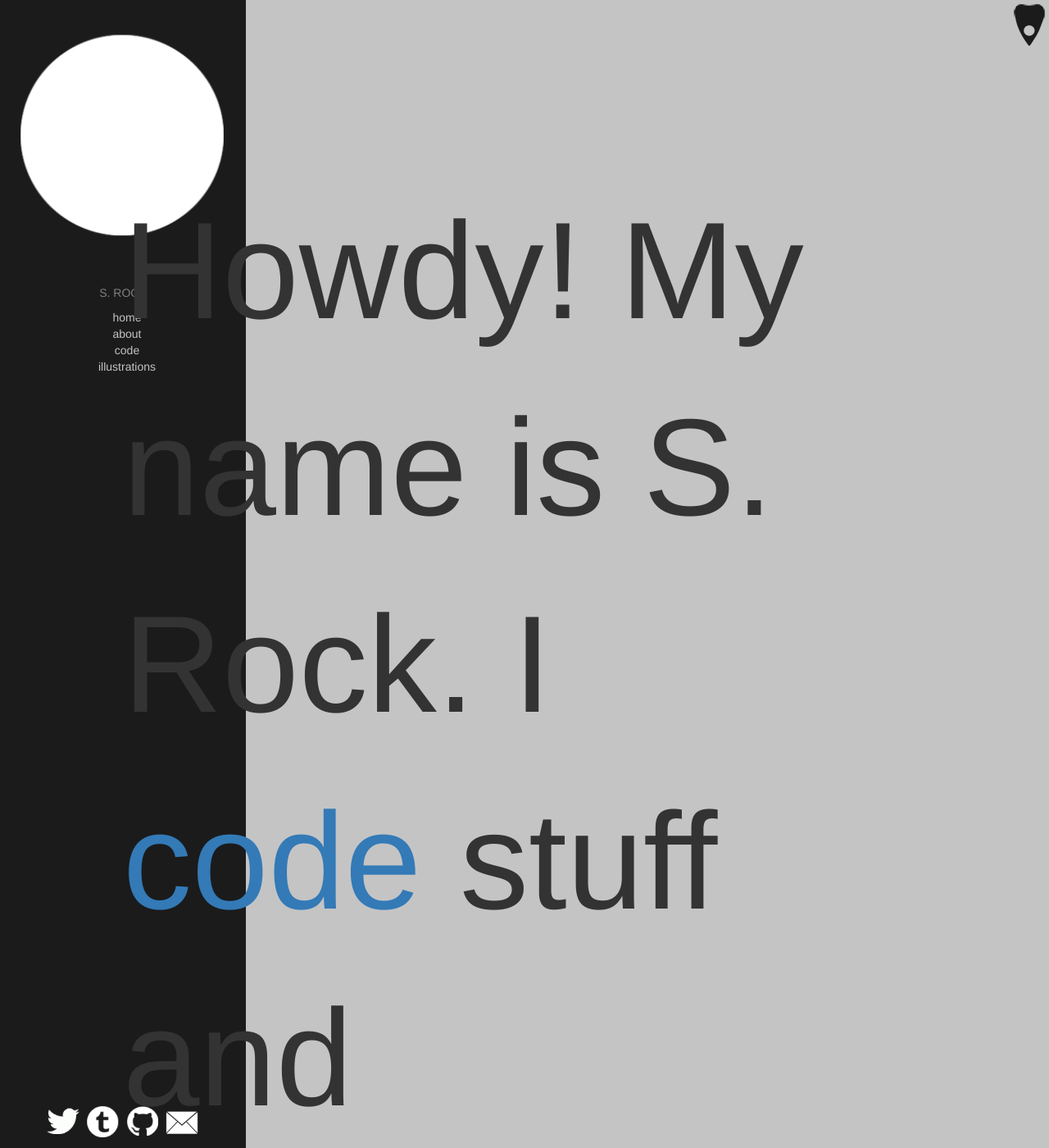
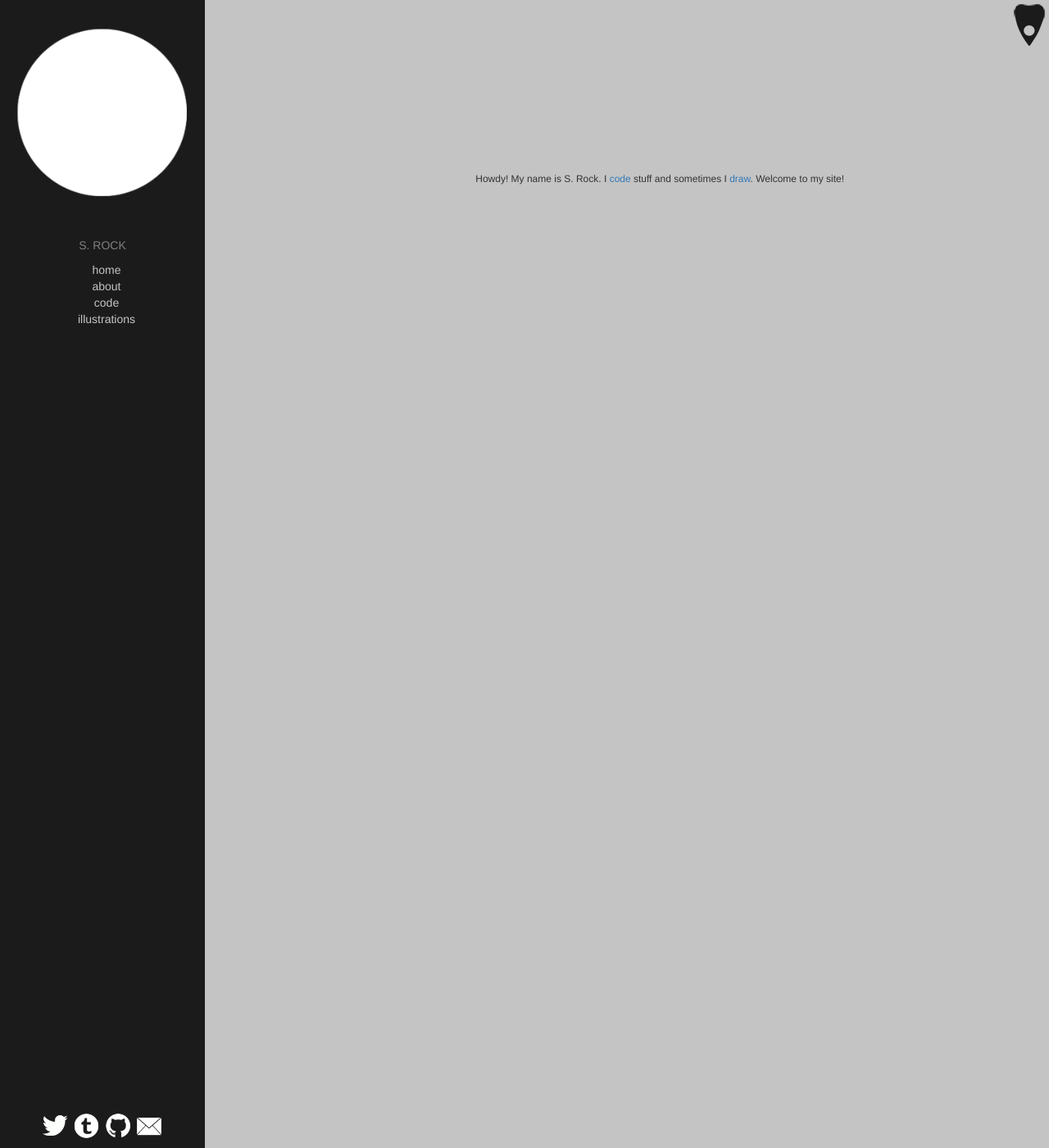
Before and after one commit to Revenir/revenir.github.io, a Jekyll site: the page built from index.html, in a window 1280 px wide and 1400 px high. Shown: the whole window at 82% size. Built offline with Jekyll 4.4.1, drawn with Linux system fonts in a browser that asks for light colours.

Commit message:
Update main.css

```diff
--- a/css/main.css
+++ b/css/main.css
@@ -6,7 +6,7 @@ html{
       display: block;
       position:fixed;
       float: right;
-      width: 300px;
+      width: 250px;
       height: 100%;
       background-color:#1b1b1b;
       overflow: hidden;
@@ -41,7 +41,7 @@ html{
     margin-left: 150px;
     margin-top: 200px;
     margin-right: 250px;
-    font-size: 12em;
+    font-size: 12px;
 }
 
 footer {
```
